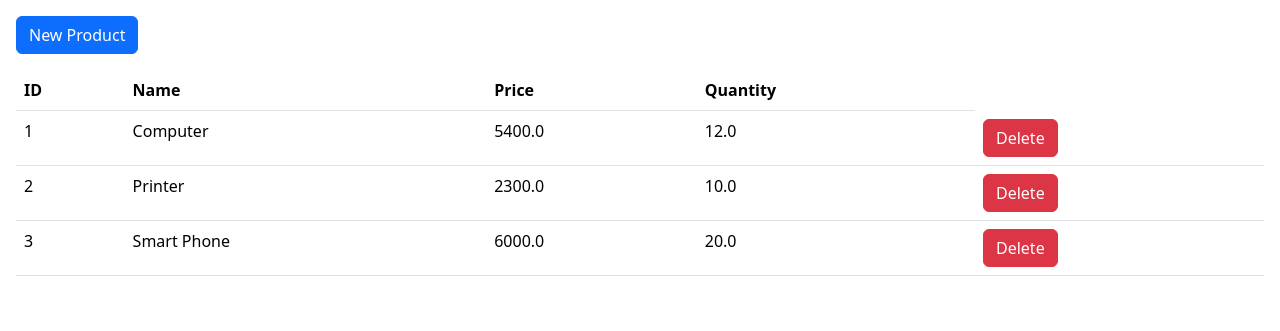
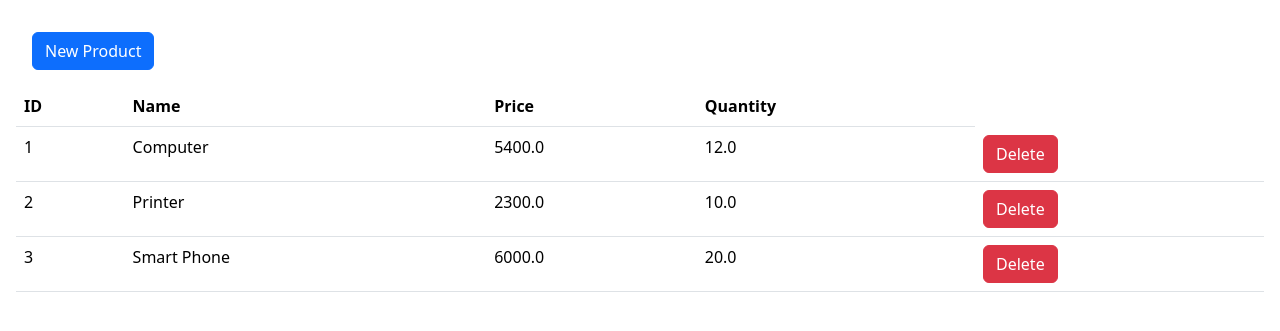
Before and after one commit to houssiniabdelmoniim/Spring-MVC-Thymeleaf, a Spring Boot app: page /index in a window 1280 px wide. Shown: the part 56-387 px from the top of the page. Run offline with Spring Boot 4, Linux system fonts and the light colour scheme; data comes from the database, SQL or seed files in the repository; some libraries are stand-ins or nearby versions.

Commit message:
changed class name for new product button

```diff
--- a/src/main/resources/templates/products.html
+++ b/src/main/resources/templates/products.html
@@ -10,7 +10,7 @@
 </head>
 <body>
     <div class="p-3" layout:fragment="content1">
-        <div class="table">
+        <div class="p-3">
             <a class="btn btn-primary" th:href="@{/newProduct}">New Product</a>
         </div>
         <table class="table">
```
